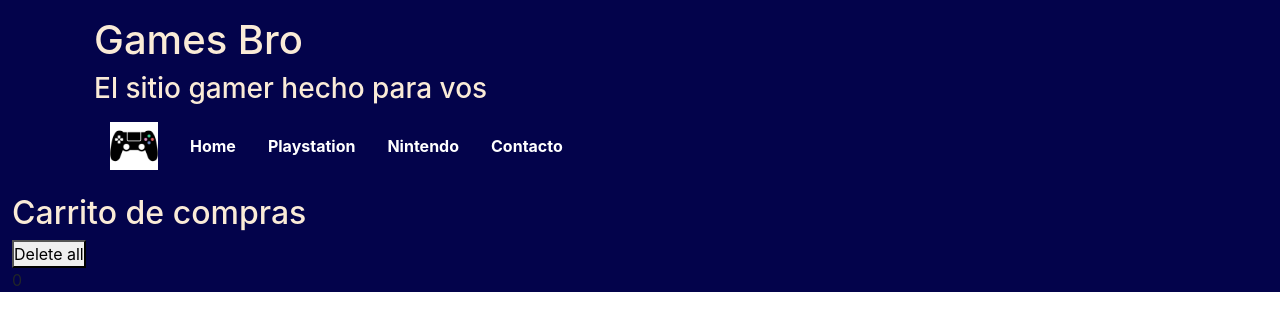
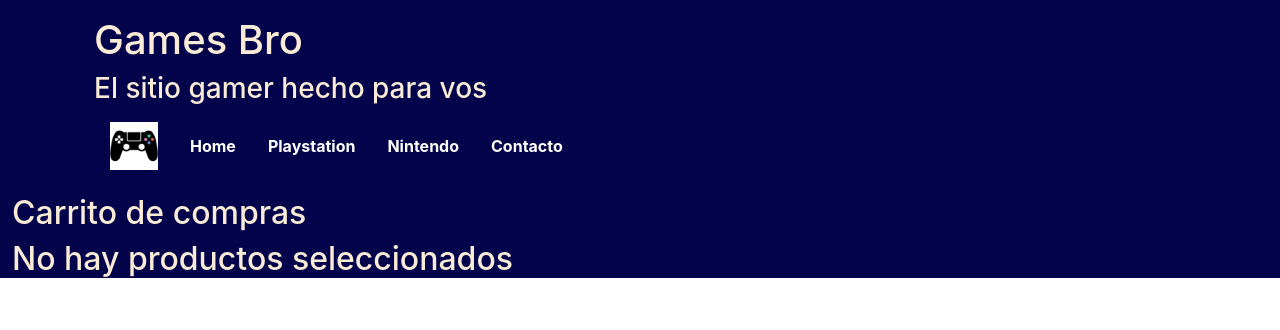
Before and after one commit to pabloporci/gamesbroapp, a React (Create React App) app: page /cart in a window 1280 px wide. Shown: the top 330 px of the page. Built offline with nearby package versions, Linux system fonts and the light colour scheme.

Commit message:
Correcciones Cart View

```diff
--- a/src/App.js
+++ b/src/App.js
@@ -6,6 +6,7 @@ import Cart from './components/Cart/Cart';
 import ItemListContainer from './components/ItemListContainer/ItemListContainer';
 import ItemDetailsContainer from './components/ItemDetailsContainer/ItemDetailContainer';
 import CartProvider from './Context/CartContext';
+
 
 import './estilos.css';
 import Header from "./components/Header.jsx";
@@ -25,6 +26,7 @@ function App() {
           <Route path={"/cart"} element={<Cart />} />
 
 
+
         </Routes>
 
 
--- a/src/components/Cart/Cart.jsx
+++ b/src/components/Cart/Cart.jsx
@@ -7,9 +7,7 @@ import carrito from "../images/carrito.png";
 const Cart = () => {
   const { cart, deleteOne, deleteAll, cartTotal } = useContext(CartContext);
 
-  // if (cart.length === 0) {
-  //   return <Link to="/tienda">tienda</Link>;
-  // }
+
 
   return (
     <div className="container-fluid fondo_azul">
@@ -31,21 +29,21 @@ const Cart = () => {
           </div>
         ))}
 
-        <button onClick={deleteAll}>Delete all
 
 
-        </button>
 
 
 
 
       </section>
-      {cart.length && (
+      {cart.length ? (
         <section className='letra_titulo'>
+
           <header>
             <h3>Detalle total</h3>
           </header>
           <main>
+            <button onClick={deleteAll}>Delete all</button>
             {
               cart.map(item => (
                 <div className='d-flex flex-column mt-2'>
@@ -65,7 +63,11 @@ const Cart = () => {
 
             </div>
           </main>
-        </section>)
+        </section>) : (
+        <h2 className='productos-parrafo'>
+          No hay productos seleccionados
+        </h2>
+      )
       }
 
     </div>
```
Also changed, not shown: src/components/Checkout/Checkout.jsx (added).
